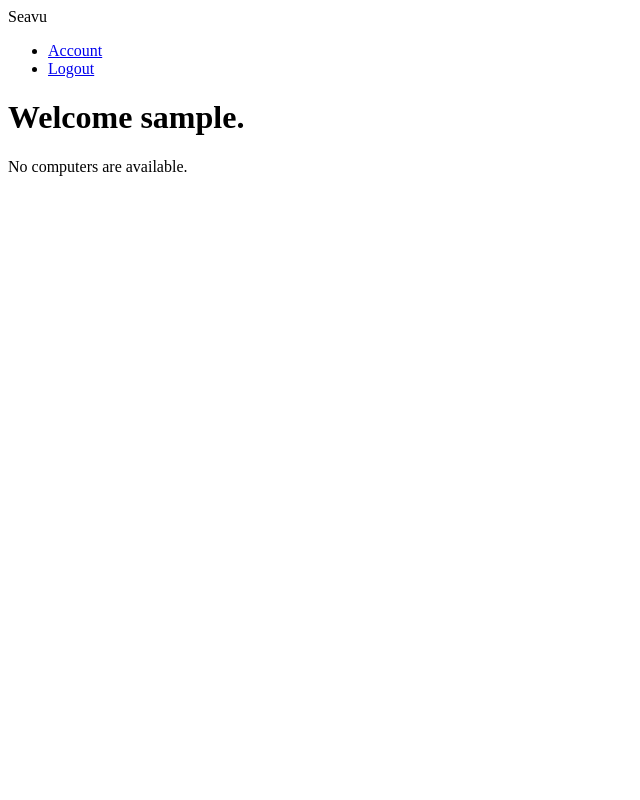
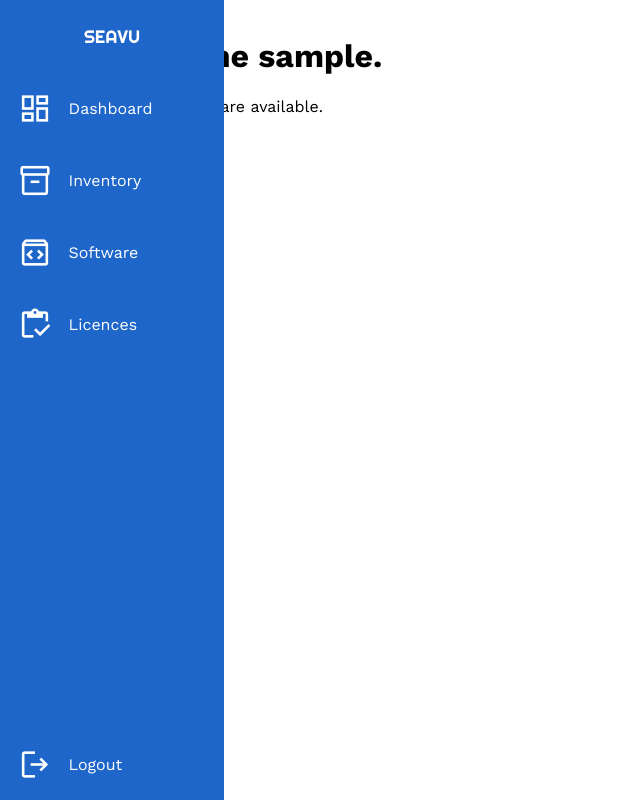
Before and after one commit to GeblerTooth/seavu, a Django app: page / in a window 1280 px wide. Shown: the whole page, without its empty margins (0-640 px from the left). Run offline with Django 5.2, Linux system fonts and the light colour scheme; the visitor is signed in with stand-in values (Sample User, id 1); data that the repository does not hold is empty.

Commit message:
navbar styling

```diff
--- /dev/null
+++ b/inventory/static/inventory/base.css
@@ -0,0 +1,95 @@
+@import url('https://fonts.googleapis.com/css2?family=Work+Sans:ital,wght@0,100..900;1,100..900&display=swap');
+@import url('https://fonts.googleapis.com/css2?family=Righteous&display=swap');
+
+:root {
+    font-size: 16px;
+    font-family: "Work Sans", sans-serif;
+    font-optical-sizing: auto;
+    font-weight: 400;
+    font-style: normal;
+    --bg-primary: #1e66c9;
+    --bg-seconardy: #c4fa05;
+}
+
+body {
+    margin: 0;
+    padding: 0;
+}
+
+main {
+    margin-left: 4.5rem;
+    padding-top: 1rem;
+    padding-left: 2rem;
+}
+
+.navbar {
+    width: 4.5rem;
+    height: 100vh;
+    position: fixed;
+    background-color: var(--bg-primary);
+    transition: width 200ms ease;
+}
+
+.navbar-nav {
+    list-style: none;
+    padding: 0;
+    margin: 0;
+    display: flex;
+    flex-direction: column;
+    align-items: center;
+    height: 100%;
+}
+
+.navbar-nav li a {
+    display: flex;
+    align-items: center;
+    height: 4.5rem;
+    color: white;
+    text-decoration: none;
+    user-select: none;
+}
+
+.navbar-brand {
+    font-family: "Righteous", sans-serif;
+    font-weight: 400;
+    font-style: normal;
+    font-size: 18px;
+    display: flex;
+    align-items: center;
+    height: 4.5rem;
+    color: white;
+    text-decoration: none;
+    user-select: none;
+}
+
+.navbar-item {
+    width: 100%;
+    margin-left: 2.2rem;
+    transition: all 100ms ease;
+}
+
+.navbar-item:hover {
+    font-size: 19px;
+}
+
+.navbar-item.logout {
+    margin-top: auto;
+}
+
+.material-symbols-outlined.navbar-symbol {
+    font-size: 35px;
+    font-variation-settings: 'OPSZ' 35;
+}
+
+.link-text {
+    display: none;
+    margin-left: 1rem;
+}
+
+.navbar:hover {
+    width: 14rem;
+}
+
+.navbar:hover .link-text {
+    display: block;
+}
--- a/inventory/templates/inventory/base.html
+++ b/inventory/templates/inventory/base.html
@@ -1,23 +1,29 @@
+{% load static %}
 <!DOCTYPE html>
 <html lang="en">
 <head>
     <meta charset="UTF-8">
     <meta name="viewport" content="width=device-width, initial-scale=1.0">
+    <link href="https://fonts.googleapis.com/css2?family=Material+Symbols+Outlined" rel="stylesheet" />
+    <link rel="stylesheet" href="{% static 'inventory/base.css' %}">
     <title>{% block title %}Seavu{% endblock %}</title>
+    <form id='logout-form' action="{% url 'logout' %}" method="post">
+        {% csrf_token %}
+    </form>
 </head>
-<form id='logout-form' action="{% url 'logout' %}" method="post">
-    {% csrf_token %}
-</form>
-<nav id="navbar">
-    <div id="logo">Seavu</div>
-    <ul id="menu">
-        <li><a href="{% url 'index' %}">Account</a></li>
-        {% if user.is_authenticated %}
-        <li><a href="javascript:{}" onclick="document.getElementById('logout-form').submit();">Logout</a></li>
-        {% endif %}
-    </ul>
-</nav>
 <body>
-    <div id="main">{% block content %}{% endblock %}</div>
+    <nav class="navbar">
+        <ul class="navbar-nav">
+            <li class="navbar-brand">SEAVU</li>
+            <li class="navbar-item"><a href="{% url 'index' %}"><span class="material-symbols-outlined navbar-symbol">dashboard</span><span class="link-text">Dashboard</span></a></li>
+            <li class="navbar-item"><a href="{% url 'inventory' %}"><span class="material-symbols-outlined navbar-symbol">inventory_2</span><span class="link-text">Inventory</span></a></li>
+            <li class="navbar-item"><a href="{% url 'software' %}"><span class="material-symbols-outlined navbar-symbol">sdk</span><span class="link-text">Software</span></a></li>
+            <li class="navbar-item"><a href="{% url 'licences' %}"><span class="material-symbols-outlined navbar-symbol">inventory</span><span class="link-text">Licences</span></a></li>
+            {% if user.is_authenticated %}
+            <li class="navbar-item logout"><a href="javascript:{}" onclick="document.getElementById('logout-form').submit();"><span class="material-symbols-outlined navbar-symbol">logout</span><span class="link-text">Logout</span></a></li>
+            {% endif %}
+        </ul>
+    </nav>
+    <main>{% block content %}{% endblock %}</main>
 </body>
 </html>
```
